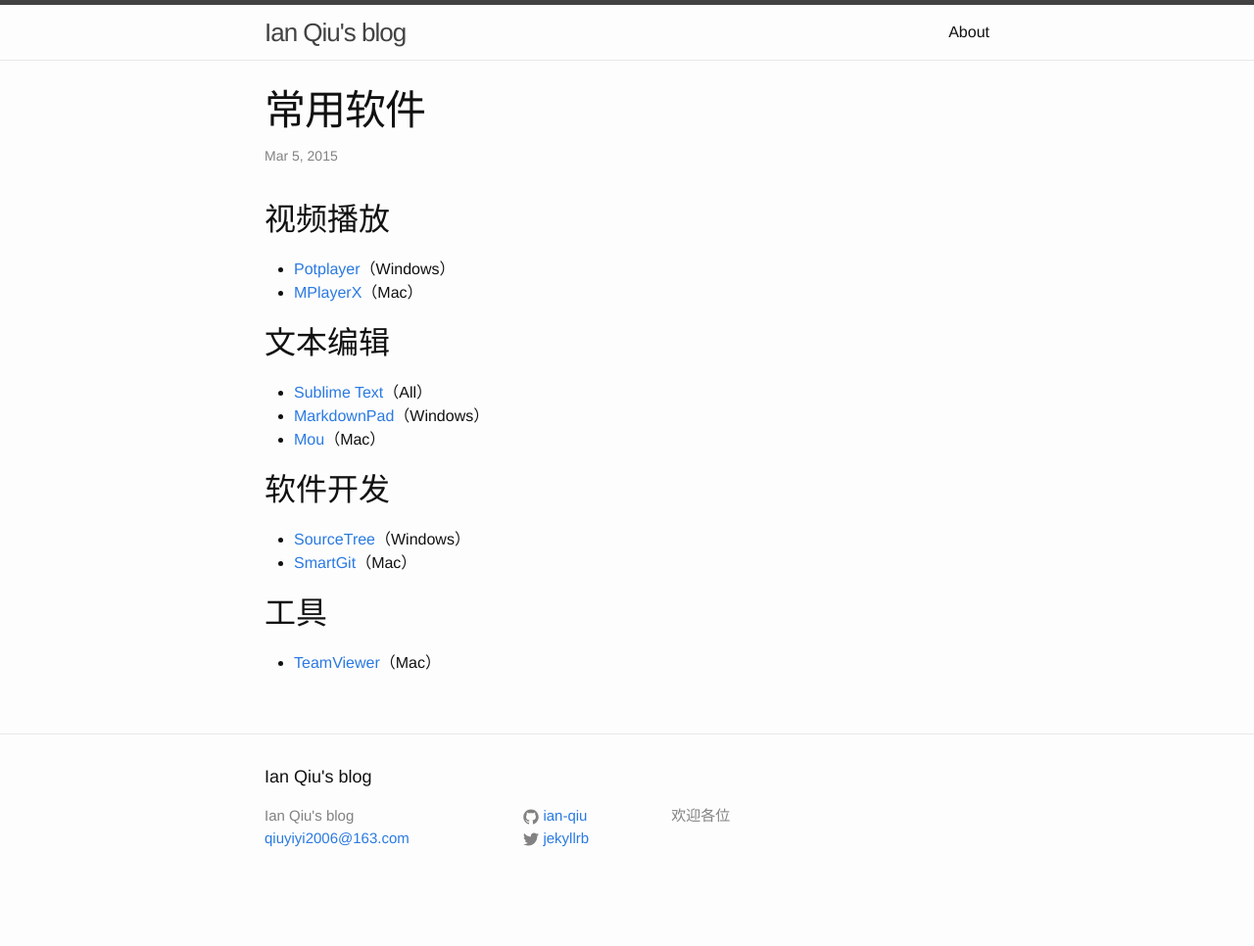
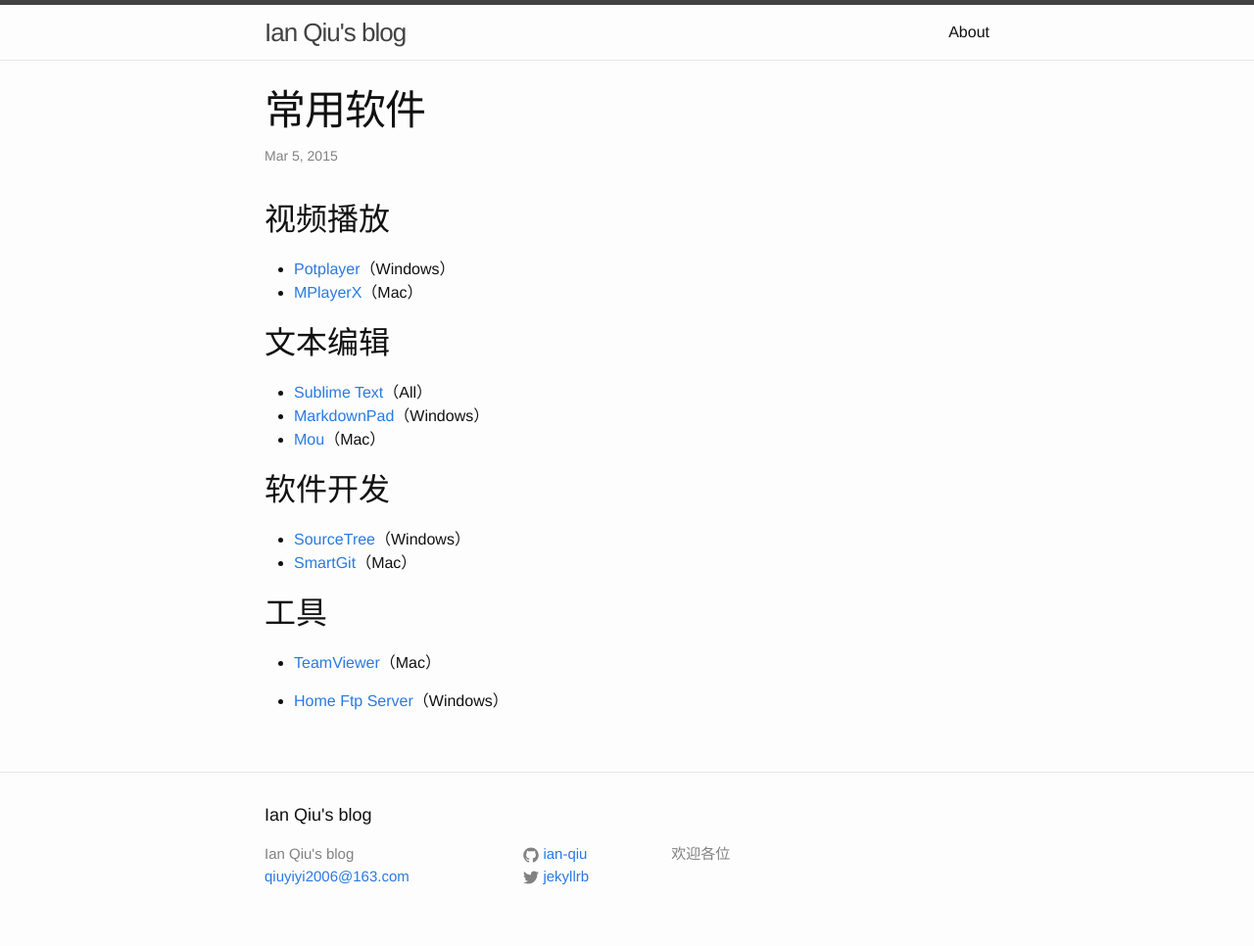
Before and after one commit to ian-qiu/ian-qiu.github.io, a Jekyll site: the page built from _posts/2015-03-05-software.markdown, in a window 1280 px wide. Shown: the whole page at 98% size. Built offline with Jekyll 4.4.1, drawn with Linux system fonts in a browser that asks for light colours; before the commit the page ends 927 px from its top, so only the background shows below that.

Commit message:
home ftp server

```diff
--- a/_posts/2015-03-05-software.markdown
+++ b/_posts/2015-03-05-software.markdown
@@ -25,4 +25,6 @@
 
 工具
 --------
-* <a target="_blank" href="http://www.syntevo.com/smartgit/welcome">TeamViewer</a>（Mac）
+* <a target="_blank" href="http://www.teamviewer.com/zhCN/index.aspx">TeamViewer</a>（Mac）
+
+* <a target="_blank" href="http://baike.baidu.com/link?url=VyABVgorRLvSXzRnBDP0LrVsVvh6DwXlQZcHz5zsZZqcuGYxfyjqNJcl9-EG-6ErboYidkdyhmyvQJgqDRGG6_">Home Ftp Server</a>（Windows）
```
